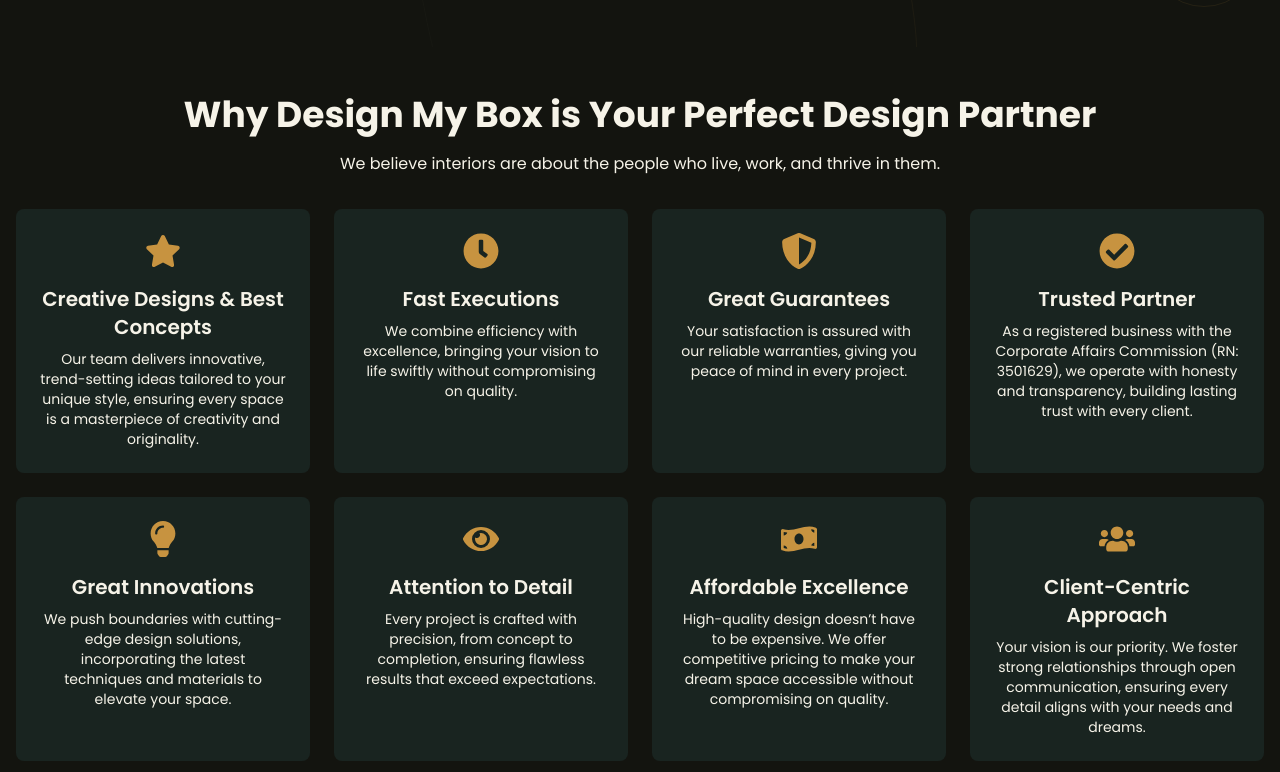
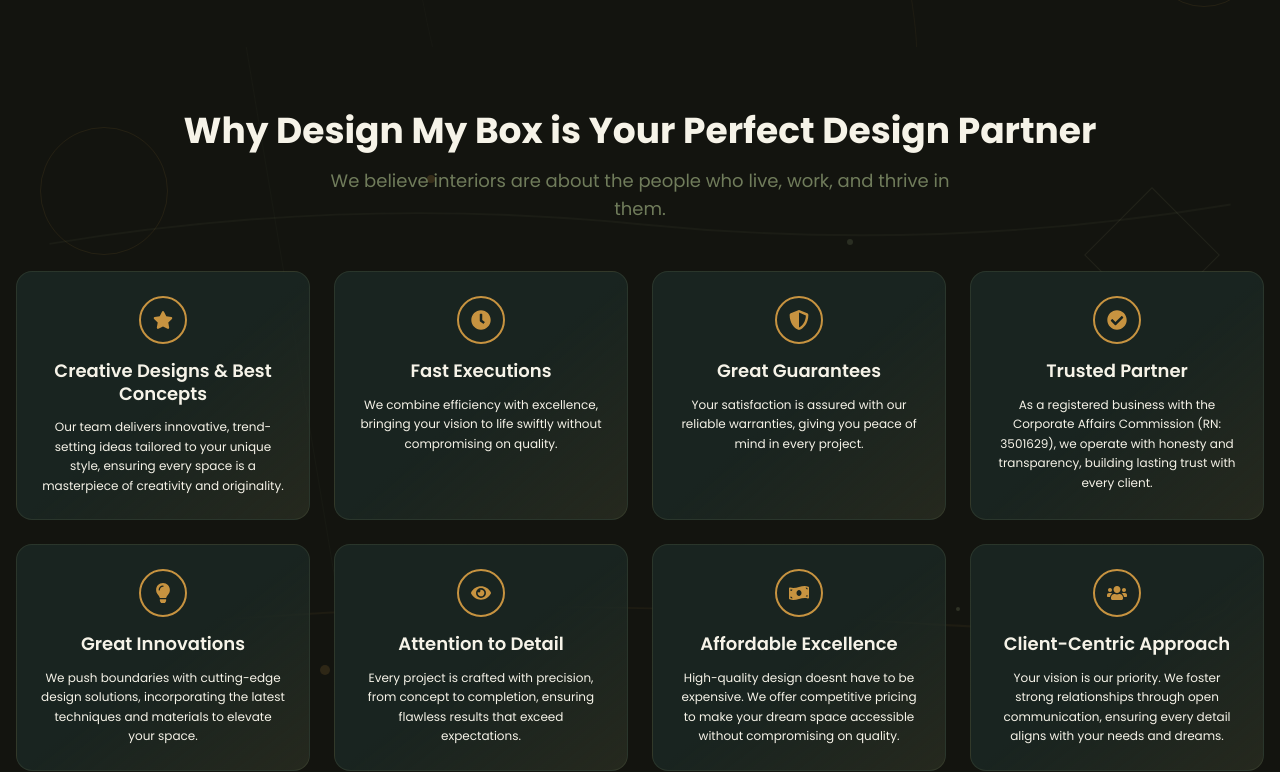
Before and after one commit to thebabalola/DesignMyBox, a React (Vite) app: page / in a window 1280 px wide. Shown: the part 1880-2652 px from the top of the page. Built offline with nearby package versions, Linux system fonts and the light colour scheme.

Commit message:
updated the Ui of the why choose us section, update it with just minimal uI update

```diff
--- a/src/components/sections/ImageSlider.jsx
+++ b/src/components/sections/ImageSlider.jsx
@@ -47,7 +47,7 @@
       {/* Faint Background Design Elements */}
       <div className="absolute inset-0 pointer-events-none">
         {/* Abstract geometric shapes */}
-                <div className="absolute top-20 right-10 w-24 h-24 border border-antique-gold/8 rounded-full"></div>
+        <div className="absolute top-20 right-10 w-24 h-24 border border-antique-gold/8 rounded-full"></div>
         <div className="absolute bottom-10 right-5 w-28 h-28 border border-antique-gold/10 rounded-full"></div>
 
         {/* Abstract lines */}
--- a/src/components/sections/WhyChooseUs.jsx
+++ b/src/components/sections/WhyChooseUs.jsx
@@ -32,7 +32,7 @@
     },
     {
       title: 'Affordable Excellence',
-      description: 'High-quality design doesn’t have to be expensive. We offer competitive pricing to make your dream space accessible without compromising on quality.',
+      description: 'High-quality design doesnt have to be expensive. We offer competitive pricing to make your dream space accessible without compromising on quality.',
     },
     {
       title: 'Client-Centric Approach',
@@ -46,16 +46,60 @@
       whileInView={{ opacity: 1 }}
       transition={{ duration: 0.8 }}
       viewport={{ once: true }}
-      className="py-12 bg-obsidian-black"
+      className="py-16 bg-obsidian-black relative overflow-hidden"
       id="why-choose-us"
     >
-      <div className="container mx-auto px-4">
-        <h2 className="text-3xl md:text-4xl font-bold text-ivory-mist text-center mb-4">
-          Why Design My Box is Your Perfect Design Partner
-        </h2>
-        <p className="text-center text-pale-stone-grey mb-8">
-          We believe interiors are about the people who live, work, and thrive in them.
-        </p>
+      {/* Background decorative elements */}
+      <div className="absolute inset-0 overflow-hidden pointer-events-none">
+        {/* Geometric shapes */}
+        <div className="absolute top-20 left-10 w-32 h-32 border border-antique-gold/10 rounded-full"></div>
+        <div className="absolute top-40 right-20 w-24 h-24 border border-olive-slate/15 rotate-45"></div>
+
+        {/* Abstract lines */}
+        <svg className="absolute top-0 left-0 w-full h-full" viewBox="0 0 1200 800">
+          <path
+            d="M0,200 Q300,150 600,180 T1200,160"
+            stroke="rgb(112, 124, 91, 0.08)"
+            strokeWidth="2"
+            fill="none"
+          />
+          <path
+            d="M0,600 Q400,550 800,580 T1200,560"
+            stroke="rgb(199, 147, 64, 0.06)"
+            strokeWidth="2"
+            fill="none"
+          />
+          <path
+            d="M200,0 Q250,300 300,600 T350,800"
+            stroke="rgb(112, 124, 91, 0.06)"
+            strokeWidth="1"
+            fill="none"
+          />
+        </svg>
+
+        {/* Small decorative dots */}
+        <div className="absolute top-32 left-1/3 w-2 h-2 bg-antique-gold/20 rounded-full"></div>
+        <div className="absolute top-48 right-1/3 w-1.5 h-1.5 bg-olive-slate/25 rounded-full"></div>
+        <div className="absolute bottom-40 left-1/4 w-2.5 h-2.5 bg-antique-gold/15 rounded-full"></div>
+        <div className="absolute bottom-56 right-1/4 w-1 h-1 bg-olive-slate/30 rounded-full"></div>
+      </div>
+
+      <div className="container mx-auto px-4 relative z-10">
+        <MotionDiv.div
+          initial={{ y: 30, opacity: 0 }}
+          whileInView={{ y: 0, opacity: 1 }}
+          transition={{ duration: 0.6 }}
+          viewport={{ once: true }}
+          className="text-center mb-12"
+        >
+          <h2 className="text-3xl md:text-4xl font-bold text-ivory-mist mb-4 leading-tight">
+            Why Design My Box is Your Perfect Design Partner
+          </h2>
+          <p className="text-lg text-olive-slate max-w-2xl mx-auto">
+            We believe interiors are about the people who live, work, and thrive in them.
+          </p>
+        </MotionDiv.div>
+
         <div className="grid grid-cols-1 sm:grid-cols-2 lg:grid-cols-4 gap-6">
           {whyChooseUs.map((feature, index) => {
             const Icon = icons[index];
@@ -64,13 +108,32 @@
                 key={index}
                 initial={{ y: 50, opacity: 0 }}
                 whileInView={{ y: 0, opacity: 1 }}
-                transition={{ delay: index * 0.2, duration: 0.6 }}
+                transition={{ delay: index * 0.1, duration: 0.6 }}
                 viewport={{ once: true }}
-                className="p-6 bg-forest-night rounded-lg text-center"
+                className="group relative overflow-hidden rounded-2xl bg-gradient-to-br from-forest-night via-forest-night to-olive-slate/20 p-6 text-center border border-olive-slate/20 transition-all duration-300"
               >
-                <Icon className="text-4xl text-antique-gold mx-auto mb-4" />
-                <h3 className="text-xl font-semibold text-ivory-mist mb-2">{feature.title}</h3>
-                <p className="text-sm text-pale-stone-grey">{feature.description}</p>
+                <div className="relative z-10">
+                  <MotionDiv.div
+                    whileHover={{ scale: 1.1, rotate: 5 }}
+                    transition={{ duration: 0.3 }}
+                    className="mb-4"
+                  >
+                    <div className="w-12 h-12 mx-auto rounded-full border-2 border-antique-gold flex items-center justify-center group-hover:border-antique-gold/80 transition-colors duration-300">
+                      <Icon className="text-xl text-antique-gold" />
+                    </div>
+                  </MotionDiv.div>
+
+                  <h3 className="text-lg font-semibold text-ivory-mist mb-3 leading-tight group-hover:text-antique-gold transition-colors duration-300">
+                    {feature.title}
+                  </h3>
+
+                  <p className="text-xs leading-relaxed text-ivory-mist transition-colors duration-300">
+                    {feature.description}
+                  </p>
+                </div>
+
+                {/* Subtle border glow effect */}
+                <div className="absolute inset-0 rounded-2xl bg-gradient-to-r from-antique-gold/20 via-transparent to-antique-gold/20 opacity-0 transition-opacity duration-300 pointer-events-none" />
               </MotionDiv.div>
             );
           })}
```
